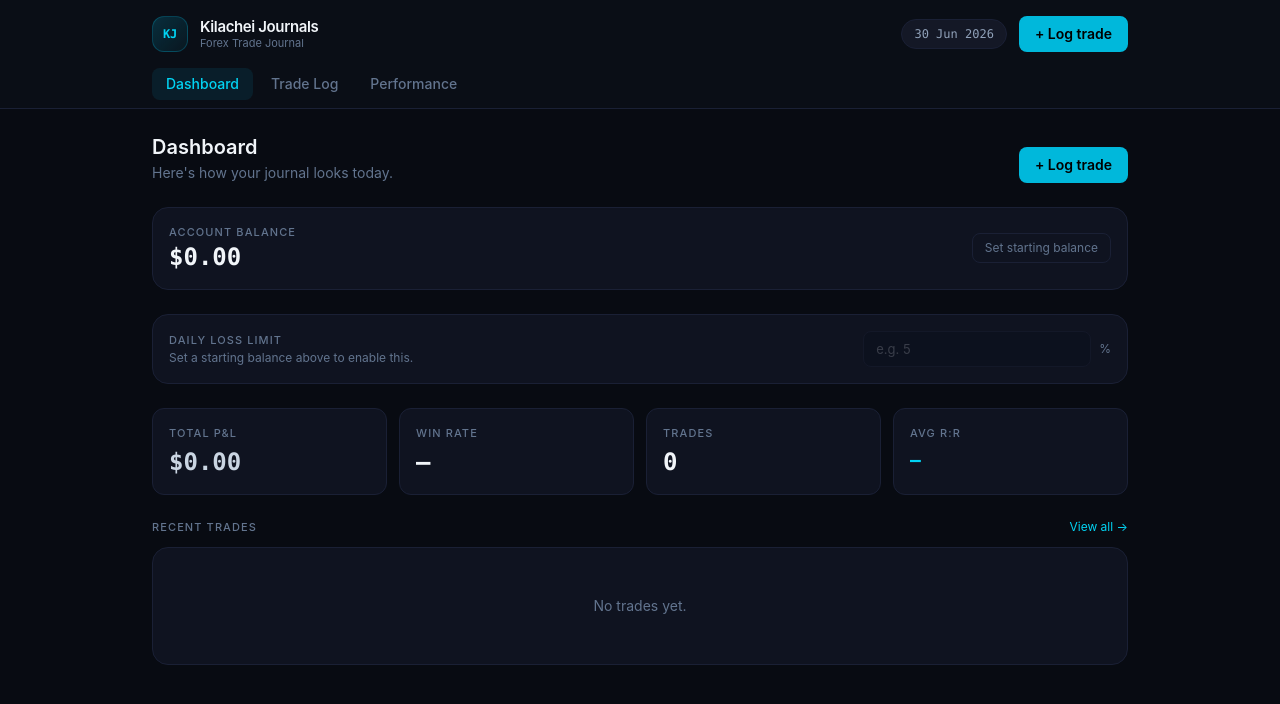
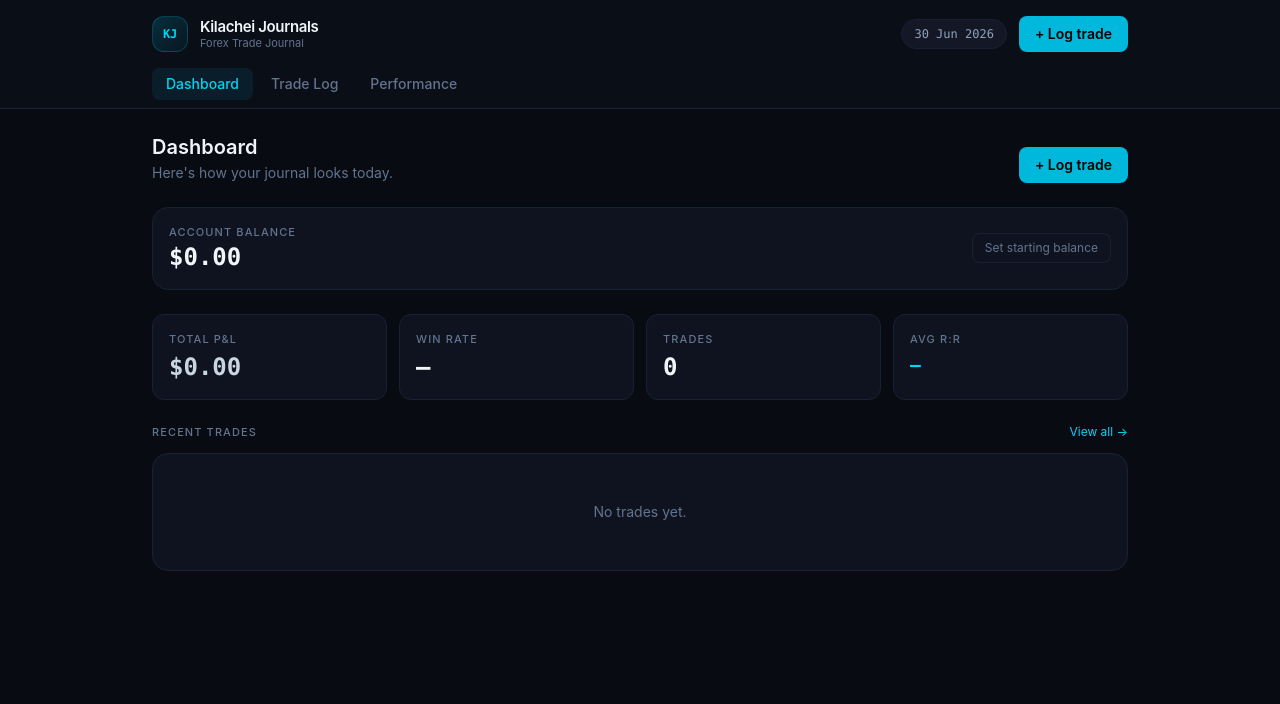
Before and after one commit to kilachei/journal, a React (Vite) app: page / in a window 1280 px wide. Shown: the top 704 px of the page. Built offline with nearby package versions, Linux system fonts and the light colour scheme.

Commit message:
Initial commit: Kilachei Journals

```diff
--- a/src/App.jsx
+++ b/src/App.jsx
@@ -13,7 +13,6 @@ function App() {
     trades, addTrade, updateTrade, deleteTrade, clearAll,
     exportJSON, importJSON, exportCSV,
     startingBalance, setStartingBalance,
-    lossLimitPct, setLossLimitPct,
   } = useTrades()
 
   function handleAdd(trade) {
@@ -52,8 +51,6 @@ function App() {
             setTab={handleNavToAdd}
             startingBalance={startingBalance}
             setStartingBalance={setStartingBalance}
-            lossLimitPct={lossLimitPct}
-            setLossLimitPct={setLossLimitPct}
           />
         )}
         {tab === 'add' && (
--- a/src/components/Dashboard.jsx
+++ b/src/components/Dashboard.jsx
@@ -3,15 +3,7 @@ import { AreaChart, Area, XAxis, YAxis, Tooltip, ResponsiveContainer } from 'rec
 import { calcTrade, fmtDate, fmtUsd } from '../utils/calc'
 import { EMOTIONS } from '../utils/constants'
 
-function getWeekStart(dateStr) {
-  const d = new Date(dateStr + 'T00:00:00')
-  const day = d.getDay()
-  const diff = day === 0 ? 6 : day - 1 // week starts Monday
-  d.setDate(d.getDate() - diff)
-  return d.toISOString().split('T')[0]
-}
-
-export default function Dashboard({ trades, setTab, startingBalance, setStartingBalance, lossLimitPct, setLossLimitPct }) {
+export default function Dashboard({ trades, setTab, startingBalance, setStartingBalance }) {
   const [selected, setSelected] = useState(null)
   const [editingBalance, setEditingBalance] = useState(false)
   const [balanceInput, setBalanceInput] = useState(startingBalance || '')
@@ -28,17 +20,6 @@ export default function Dashboard({ trades, setTab, startingBalance, setStarting
 
   const currentBalance = startingBalance + totalUsd
   const pctReturn = startingBalance > 0 ? (totalUsd / startingBalance) * 100 : null
-
-  const today = new Date().toISOString().split('T')[0]
-  const weekStart = getWeekStart(today)
-  const todayPnl = settled.filter(t => t.date === today).reduce((a, t) => a + parseFloat(t.usd), 0)
-  const weekPnl = settled.filter(t => t.date >= weekStart).reduce((a, t) => a + parseFloat(t.usd), 0)
-
-  const limitBase = startingBalance > 0 ? startingBalance : null
-  const todayLossPct = limitBase ? (-todayPnl / limitBase) * 100 : null
-  const weekLossPct = limitBase ? (-weekPnl / limitBase) * 100 : null
-  const todayBreached = lossLimitPct > 0 && todayLossPct !== null && todayLossPct >= lossLimitPct
-  const weekBreached = lossLimitPct > 0 && weekLossPct !== null && weekLossPct >= lossLimitPct
 
   function saveBalance() {
     setStartingBalance(balanceInput)
@@ -111,44 +92,6 @@ export default function Dashboard({ trades, setTab, startingBalance, setStarting
           </>
         )}
       </div>
-
-      <div className="bg-[#0f1320] border border-[#1a2035] rounded-2xl p-4 flex items-center justify-between flex-wrap gap-3">
-        <div>
-          <p className="text-[11px] text-slate-500 uppercase tracking-widest font-medium">Daily loss limit</p>
-          <p className="text-xs text-slate-500 mt-0.5">
-            {startingBalance > 0
-              ? "Get warned when today's or this week's losses cross this % of your balance."
-              : 'Set a starting balance above to enable this.'}
-          </p>
-        </div>
-        <div className="flex items-center gap-2">
-          <input
-            type="number"
-            step="0.5"
-            value={lossLimitPct || ''}
-            onChange={e => setLossLimitPct(e.target.value)}
-            placeholder="e.g. 5"
-            disabled={startingBalance <= 0}
-            className="bg-[#080b12] border border-[#1a2035] rounded-lg px-3 py-1.5 text-sm text-slate-200 font-mono outline-none focus:border-cyan-700/50 w-20 disabled:opacity-40"
-          />
-          <span className="text-xs text-slate-500">%</span>
-        </div>
-      </div>
-
-      {(todayBreached || weekBreached) && (
-        <div className="bg-red-950/20 border border-red-800/30 rounded-xl px-4 py-3 space-y-1">
-          {todayBreached && (
-            <p className="text-sm text-red-400">
-              ⚠ Today's losses are {todayLossPct.toFixed(1)}% of your balance — over your {lossLimitPct}% daily limit. Consider stopping for today.
-            </p>
-          )}
-          {weekBreached && (
-            <p className="text-sm text-red-400">
-              ⚠ This week's losses are {weekLossPct.toFixed(1)}% of your balance — over your {lossLimitPct}% weekly limit.
-            </p>
-          )}
-        </div>
-      )}
 
       <div className="grid grid-cols-2 md:grid-cols-4 gap-3">
         <StatCard label="Total P&L" value={settled.length ? fmtUsd(totalUsd) : '$0.00'} color={pnlColor} />
--- a/src/hooks/useTrades.js
+++ b/src/hooks/useTrades.js
@@ -3,7 +3,6 @@ import { calcTrade } from '../utils/calc'
 
 const KEY = 'kilachei_trades_v1'
 const BALANCE_KEY = 'kilachei_balance_v1'
-const LIMIT_KEY = 'kilachei_losslimit_v1'
 
 export function useTrades() {
   const [trades, setTrades] = useState(() => {
@@ -24,15 +23,6 @@ export function useTrades() {
     }
   })
 
-  const [lossLimitPct, setLossLimitPctState] = useState(() => {
-    try {
-      const stored = localStorage.getItem(LIMIT_KEY)
-      return stored ? parseFloat(stored) : 0
-    } catch {
-      return 0
-    }
-  })
-
   useEffect(() => {
     localStorage.setItem(KEY, JSON.stringify(trades))
   }, [trades])
@@ -41,16 +31,8 @@ export function useTrades() {
     localStorage.setItem(BALANCE_KEY, String(startingBalance))
   }, [startingBalance])
 
-  useEffect(() => {
-    localStorage.setItem(LIMIT_KEY, String(lossLimitPct))
-  }, [lossLimitPct])
-
   function setStartingBalance(amount) {
     setStartingBalanceState(parseFloat(amount) || 0)
-  }
-
-  function setLossLimitPct(pct) {
-    setLossLimitPctState(parseFloat(pct) || 0)
   }
 
   function addTrade(trade) {
@@ -126,6 +108,5 @@ export function useTrades() {
     trades, addTrade, updateTrade, deleteTrade, clearAll,
     exportJSON, importJSON, exportCSV,
     startingBalance, setStartingBalance,
-    lossLimitPct, setLossLimitPct,
   }
 }
```
